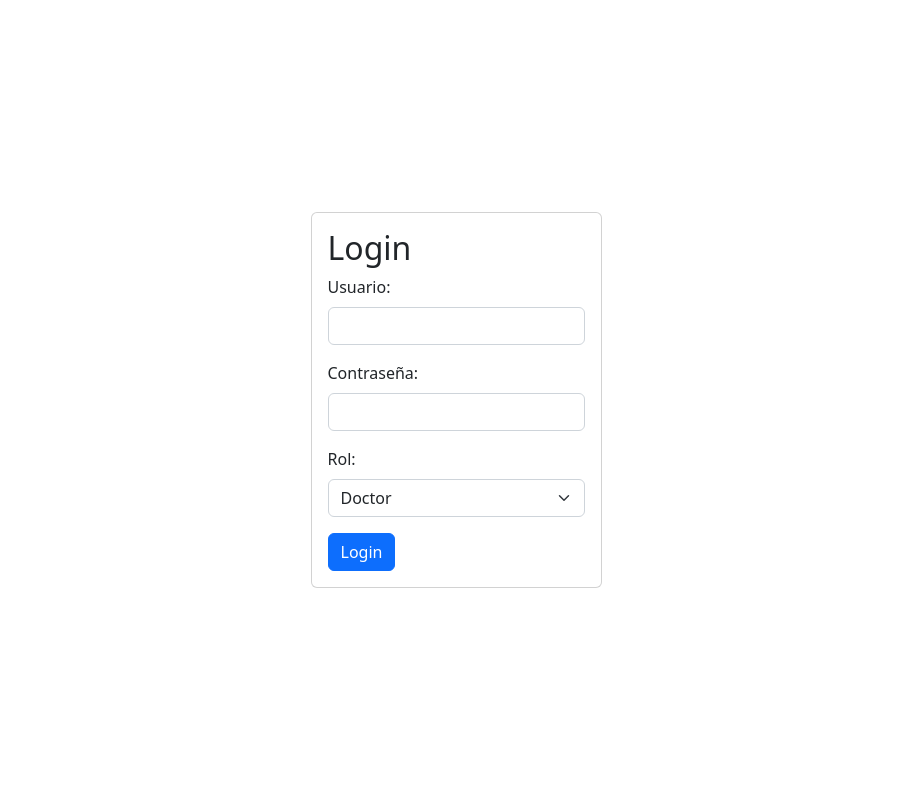
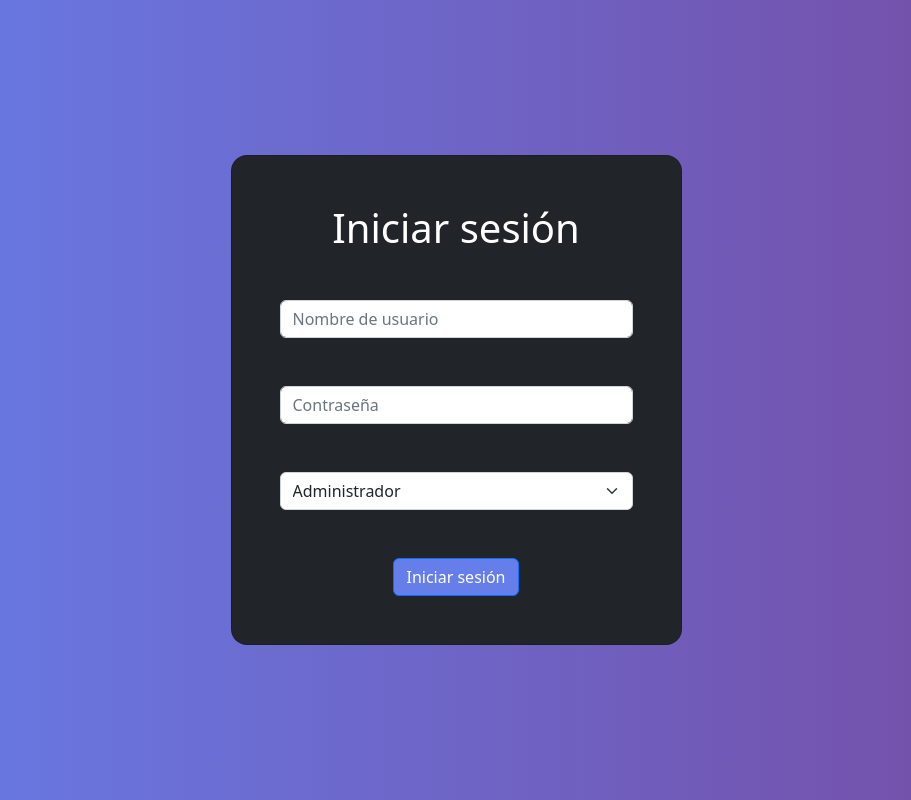
Before and after one commit to JornezMM/PDAIvolution, a Flask app: template web/templates/login.html in a window 1280 px wide. Shown: the whole page, without its empty margins (184-1095 px from the left). Run offline with Flask 3, Linux system fonts and the light colour scheme; the template is opened without the code that fills it, so the values that code supplies are empty.

Commit message:
Update login template and fix formatting issues in TFG.py and home.html

```diff
--- a/web/TFG.py
+++ b/web/TFG.py
@@ -117,7 +117,7 @@ def login():
             elif user_type == 'admin':
                 return redirect(url_for('home'))
         else:
-            return "<script>alert('Usuario o contraseña incorrectos.'); window.location.href='/login/';</script>"
+            return render_template('login.html', error=True)
     return render_template('login.html')
 @app.route('/logout/')
 def logout():
--- a/web/templates/home.html
+++ b/web/templates/home.html
@@ -37,7 +37,7 @@
 <body>
     <div class="sidebar">
         <ul>
-            <li>{{font_awesome.render_icon("fas fa-house")}}<a href="/login/">Iniciar sesión</a></li>
+            <li class="button"><a href="/login/"><i class="fas fa-house"></i></a></li>
             <li><a href="/register/">Registrarse</a></li>
             <li><a href="/logout/">Cerrar sesión</a></li>
         </ul>
--- a/web/templates/login.html
+++ b/web/templates/login.html
@@ -5,42 +5,60 @@
   <meta name="viewport" content="width=device-width, initial-scale=1">
   <link href="https://cdn.jsdelivr.net/npm/bootstrap@5.2.3/dist/css/bootstrap.min.css" rel="stylesheet"
   integrity="sha384-rbsA2VBKQhggwzxH7pPCaAqO46MgnOM80zW1RWuH61DGLwZJEdK2Kadq2F9CUG65" crossorigin="anonymous">
+  {{ font_awesome.load_js() }}
   <style>
-    .container {
-      max-width: 400px;
-      margin: 0 auto;
+    .gradient-custom {
+      background: linear-gradient(90deg, #667eea 0%, #764ba2 100%);
+    }
+    .login {
+      color: #fff;
+      background-color: #667eea;
+      transition: 0.5s ease-in-out;
+    }
+    .login:hover {
+      transform: scale(1.2);
+      transition: 0.5s ease-in-out;
+      background-color: #764ba2;
     }
   </style>
 </head>
 <body>
-    <div class="d-flex justify-content-center align-items-center" style="height: 100vh;">
-      <div class="card">
-        <div class="card-body">
-          <h2>Login</h2>
-          <form action="#" method="post">
-            <div class="mb-3">
-              <label for="username" class="form-label">Usuario:</label>
-              <input type="text" class="form-control" id="username" name="username" required>
+  <section class="vh-100 gradient-custom">
+    <div class="container py-5 h-100">
+      <div class="row d-flex justify-content-center align-items-center h-100">
+        <div class="col-12 col-md-8 col-lg-6 col-xl-5">
+          <div class="card bg-dark text-white" style="border-radius: 1rem;">
+            <div class="card-body p-5 text-center">
+              <h1 class="mb-7">Iniciar sesión</h1>
+              <form action="#" class="mt-5" method="post">
+
+                {% if error %}
+                <div class="alert alert-danger mb-5" role="alert">
+                  Credenciales incorrectas. Por favor, inténtelo de nuevo.
                 </div>
-
-            <div class="mb-3">
-              <label for="password" class="form-label">Contraseña:</label>
-              <input type="password" class="form-control" id="password" name="password" required>
+                {% endif %}
+                <div class="mb-5">
+                  <input type="text" class="form-control" id="username" name="username" required placeholder="Nombre de usuario">
                 </div>
-
-            <div class="mb-3">
-              <label for="role" class="form-label">Rol:</label>
-              <select class="form-select" id="role" name="role">
+                <div class="mb-5">
+                  <input type="password" class="form-control" id="password" name="password" required placeholder="Contraseña">
+                </div>
+                <div class="mb-5">
+                  <select class="form-select" id="role" name="role" required>
+                    <option disabled>Seleccione un rol</option>
+                    <option value="admin">Administrador</option>
                     <option value="doctor">Doctor</option>
-                <option value="admin">Administrador</option>
                     <option value="patient">Paciente</option>
                   </select>
                 </div>
-            <button type="submit" value="Login" class="btn btn-primary">Login</button>
+                <button type="submit" value="Login" class="btn btn-primary login">Iniciar sesión</button>
               </form>
+
             </div>
           </div>
         </div>
       </div>
+    </div>
+  </section>
 </body>
 </html>
```
Lines whose indentation alone changed are shown as unchanged.
